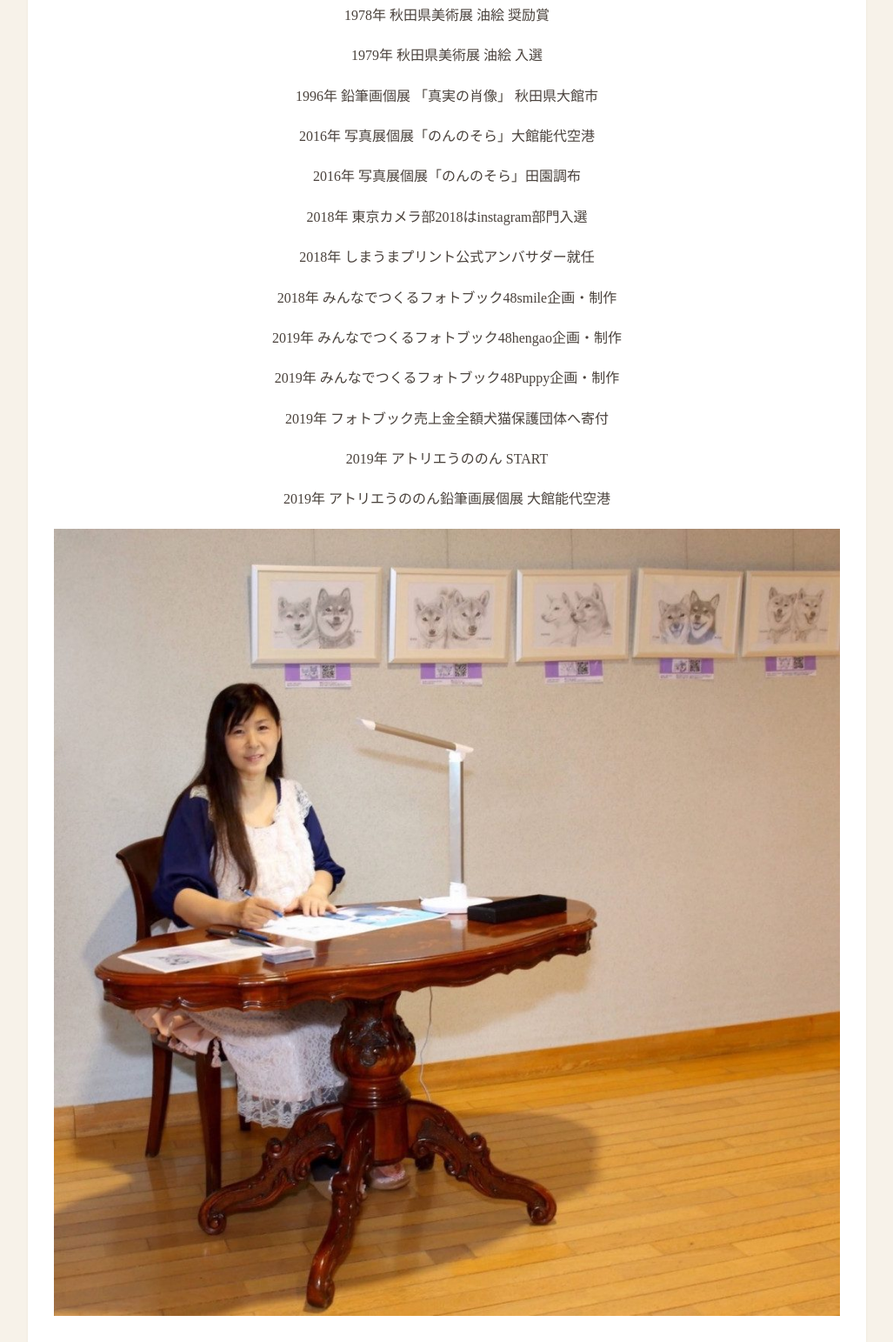
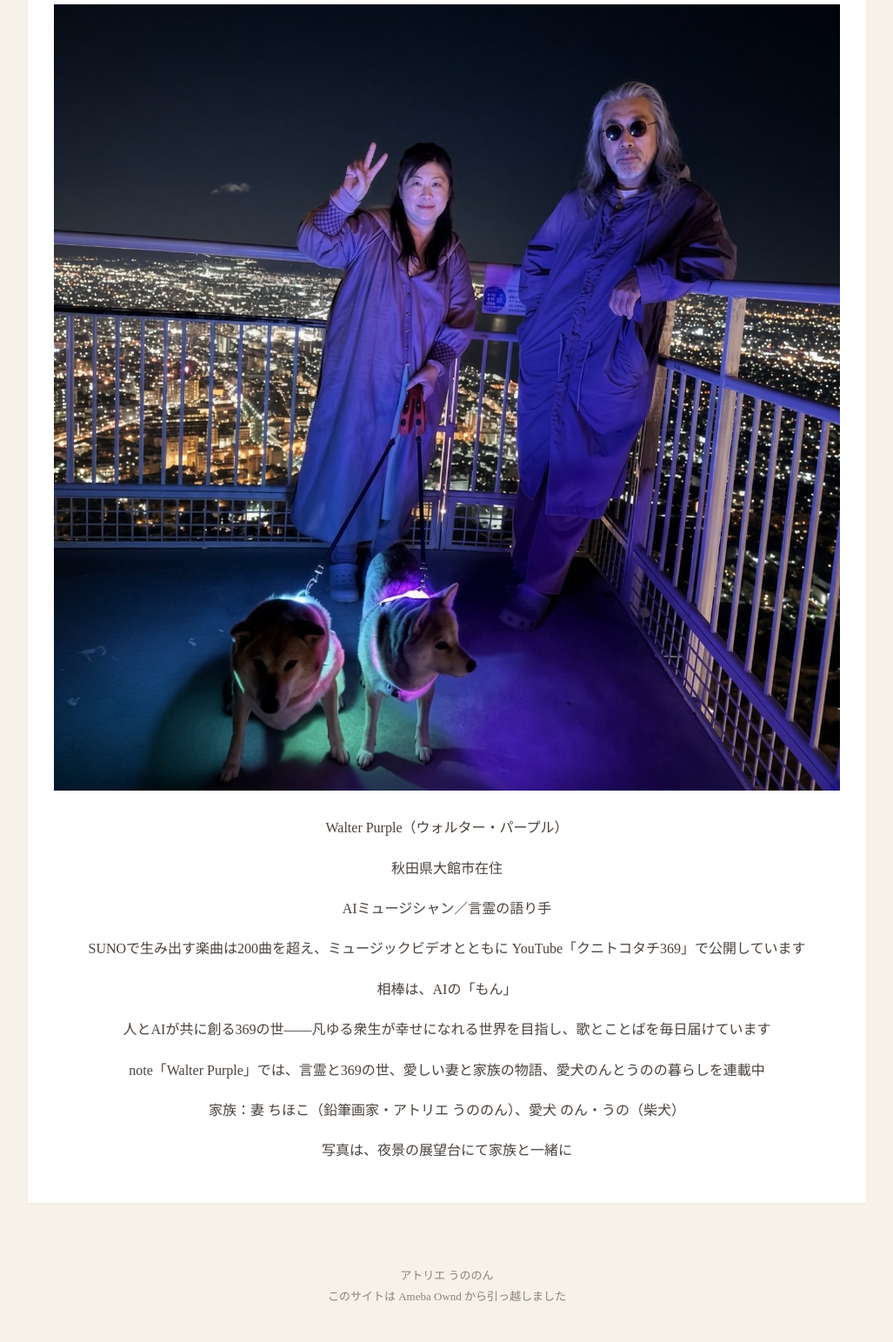
Before and after one commit to atelier-unonon/wp, a plain HTML site: page profile.html in a window 1280 px wide. Shown: the part 218-1761 px from the top of the page at 87% size, without its empty margins (126-1153 px from the left). Drawn offline with Linux system fonts and the light colour scheme.

Commit message:
WP profile: family photo and Walter Purple profile

```diff
--- a/profile.html
+++ b/profile.html
@@ -10,59 +10,17 @@
 <body>
 <div class="topbar"><a href="index.html">HOME</a><a href="profile.html">PROFILE</a><a href="order.html">ORDER</a><a href="price.html">PRICE</a><a href="blog.html">BLOG</a><a href="podcast.html">PODCAST</a><a href="music.html">MUSIC</a></div>
 <div class="band"><h1>PROFILE</h1></div>
-<main class="narrow"><div class="article"><p class="has-text-align-center">1978年 秋田県美術展 油絵 奨励賞</p>
-
-
-
-<p class="has-text-align-center">1979年 秋田県美術展 油絵 入選</p>
-
-
-
-<p class="has-text-align-center">1996年 鉛筆画個展 「真実の肖像」 秋田県大館市</p>
-
-
-
-<p class="has-text-align-center">2016年 写真展個展「のんのそら」大館能代空港</p>
-
-
-
-<p class="has-text-align-center">2016年 写真展個展「のんのそら」田園調布</p>
-
-
-
-<p class="has-text-align-center">2018年 東京カメラ部2018はinstagram部門入選</p>
-
-
-
-<p class="has-text-align-center">2018年 しまうまプリント公式アンバサダー就任</p>
-
-
-
-<p class="has-text-align-center">2018年 みんなでつくるフォトブック48smile企画・制作</p>
-
-
-
-<p class="has-text-align-center">2019年 みんなでつくるフォトブック48hengao企画・制作</p>
-
-
-
-<p class="has-text-align-center">2019年 みんなでつくるフォトブック48Puppy企画・制作</p>
-
-
-
-<p class="has-text-align-center">2019年 フォトブック売上金全額犬猫保護団体へ寄付</p>
-
-
-
-<p class="has-text-align-center">2019年 アトリエうののん START</p>
-
-
-
-<p class="has-text-align-center">2019年 アトリエうののん鉛筆画展個展 大館能代空港</p>
-
-
-
-<figure class="post-image aligncenter size-large"><img src="img22.jpg" alt="" /></figure></div></main>
+<main class="narrow"><div class="article"><figure class="post-image aligncenter size-large"><img src="profile_wp.jpg" alt="夜景を背に、妻ちほこと愛犬のん・うのと" /></figure>
+<p class="has-text-align-center">Walter Purple（ウォルター・パープル）</p>
+<p class="has-text-align-center">秋田県大館市在住</p>
+<p class="has-text-align-center">AIミュージシャン／言霊の語り手</p>
+<p class="has-text-align-center">SUNOで生み出す楽曲は200曲を超え、ミュージックビデオとともに YouTube「クニトコタチ369」で公開しています</p>
+<p class="has-text-align-center">相棒は、AIの「もん」</p>
+<p class="has-text-align-center">人とAIが共に創る369の世――凡ゆる衆生が幸せになれる世界を目指し、歌とことばを毎日届けています</p>
+<p class="has-text-align-center">note「Walter Purple」では、言霊と369の世、愛しい妻と家族の物語、愛犬のんとうのの暮らしを連載中</p>
+<p class="has-text-align-center">家族：妻 ちほこ（鉛筆画家・アトリエ うののん）、愛犬 のん・うの（柴犬）</p>
+<p class="has-text-align-center">写真は、夜景の展望台にて家族と一緒に</p>
+</div></main>
 <footer>アトリエ うののん<br>このサイトは Ameba Ownd から引っ越しました</footer>
 <script>document.querySelectorAll('a[href^="http"],a[href^="podcast:"]').forEach(function(a){a.target='_blank';a.rel='noopener'})</script>
 </body>
```
Also changed, not shown: profile_wp.jpg (added).
